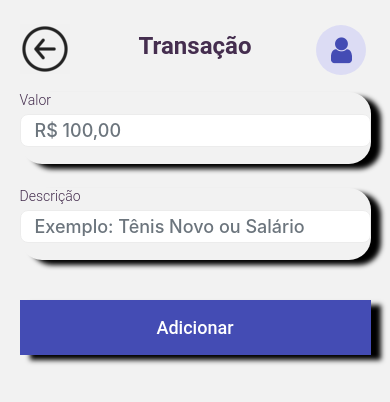
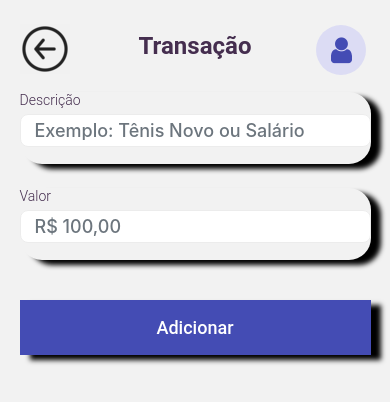
Before and after one commit to ICEI-PUC-Minas-PMV-ADS/PMV-ADS-2023-1-E3-PROJ-MOV-T3-Time5-MinhasEconomias, a React Native app in the folder src/minhasEconomias/: screen /MovementsCreate in a window 390 px wide. Shown: the top 402 px of the page. Built offline with nearby package versions, Linux system fonts and the light colour scheme.

Commit message:
fix: adicionando chamada a api na tela de adicionar movements.

```diff
--- a/src/minhasEconomias/src/pages/Transactions/Create/index.tsx
+++ b/src/minhasEconomias/src/pages/Transactions/Create/index.tsx
@@ -6,21 +6,38 @@ import Input from '../../../components/Input';
 import Button from '../../../components/Button';
 
 import styles from './styles';
+import api from '../../../services/axios';
 
 import {useNavigation} from '@react-navigation/native';
 
 import backicon from '../../../assets/backicon.png';
 
+import AsyncStorage from '@react-native-community/async-storage';
+
 const MovementsCreate = () => {
   const {goBack} = useNavigation();
   const {navigate} = useNavigation();
 
-  const [name, setName] = useState('');
-  const [lastname, setLastname] = useState('');
+  const [valueMovement, setValueMovement] = useState('');
+  const [description, setDescription] = useState('');
 
   async function submit() {
     try {
-      // console.log(response);
+      if (!description || !valueMovement) {
+        return;
+      }
+
+      const user_id = await AsyncStorage.getItem('@user_id');
+      const response = await api.post('movements', {
+        description,
+        value: valueMovement,
+        date: new Date().toLocaleDateString(),
+        movementType: 'Receita',
+        idUser: user_id,
+        active: true,
+      });
+      console.log(response);
+      navigate('Home' as never);
     } catch (err) {
       console.log(err);
     }
@@ -56,17 +73,17 @@ const MovementsCreate = () => {
       </View>
 
       <Input
-        title="Valor"
-        placeholder="R$ 100,00"
-        value={name}
-        onChangeText={value => setName(value)}
+        title="Descrição"
+        placeholder="Exemplo: Tênis Novo ou Salário"
+        value={description}
+        onChangeText={value => setDescription(value)}
       />
 
       <Input
-        title="Descrição"
-        placeholder="Exemplo: Tênis Novo ou Salário"
-        value={lastname}
-        onChangeText={value => setLastname(value)}
+        title="Valor"
+        placeholder="R$ 100,00"
+        value={valueMovement}
+        onChangeText={value => setValueMovement(value)}
       />
 
       <Button text="Adicionar" color="purple" onPress={submit} />
--- a/src/minhasEconomias/src/pages/User/EditProfile/index.tsx
+++ b/src/minhasEconomias/src/pages/User/EditProfile/index.tsx
@@ -15,7 +15,7 @@ import {useNavigation} from '@react-navigation/native';
 import backicon from '../../../assets/backicon.png';
 
 const EditProfile = () => {
-  const {goBack} = useNavigation();
+  const {goBack,navigate} = useNavigation();
 
   const [name, setName] = useState('');
   const [lastname, setLastname] = useState('');
@@ -42,6 +42,7 @@ const EditProfile = () => {
         password,
       });
       console.log(response);
+      navigate('Home' as never);
     } catch (err) {
       console.log(err);
     }
```
